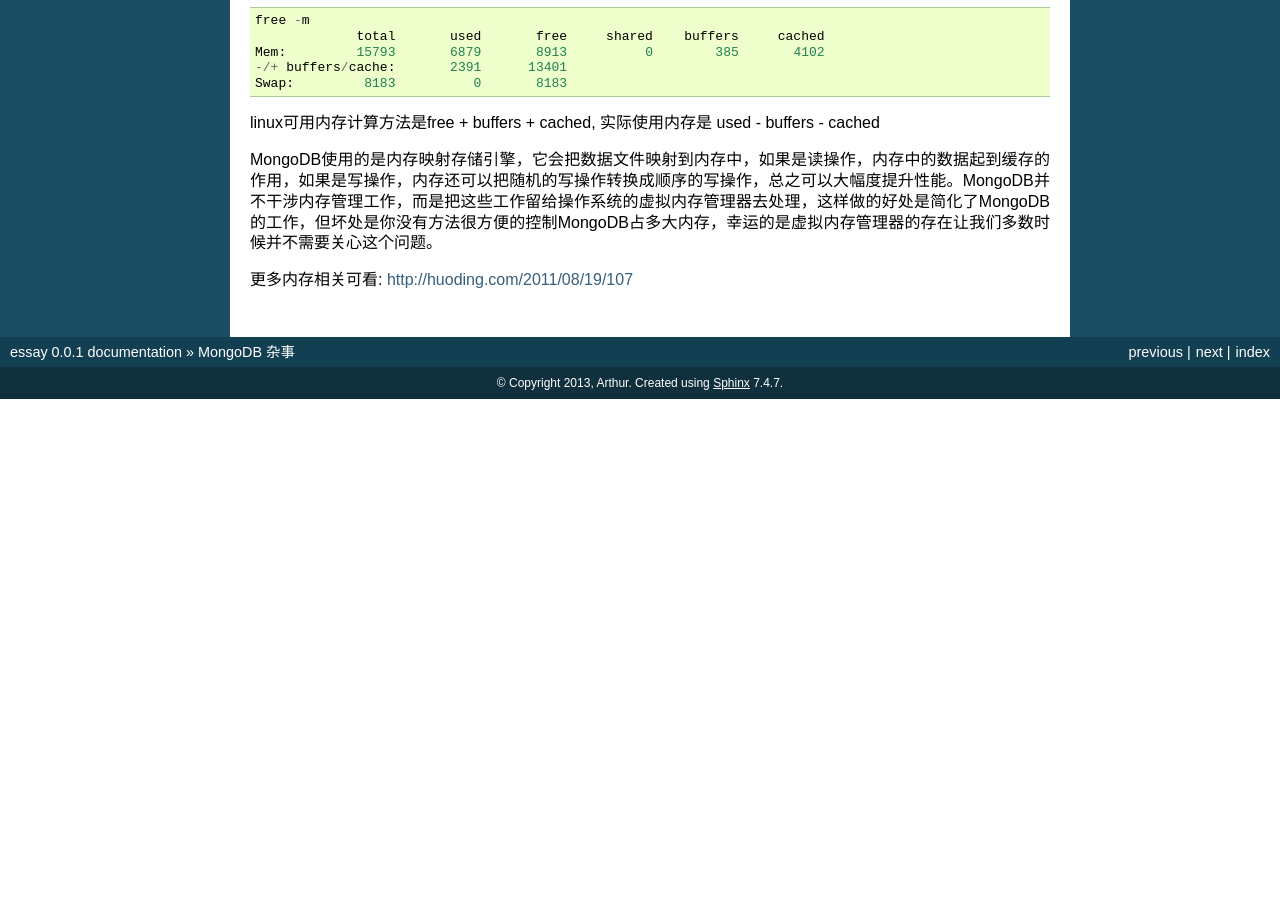
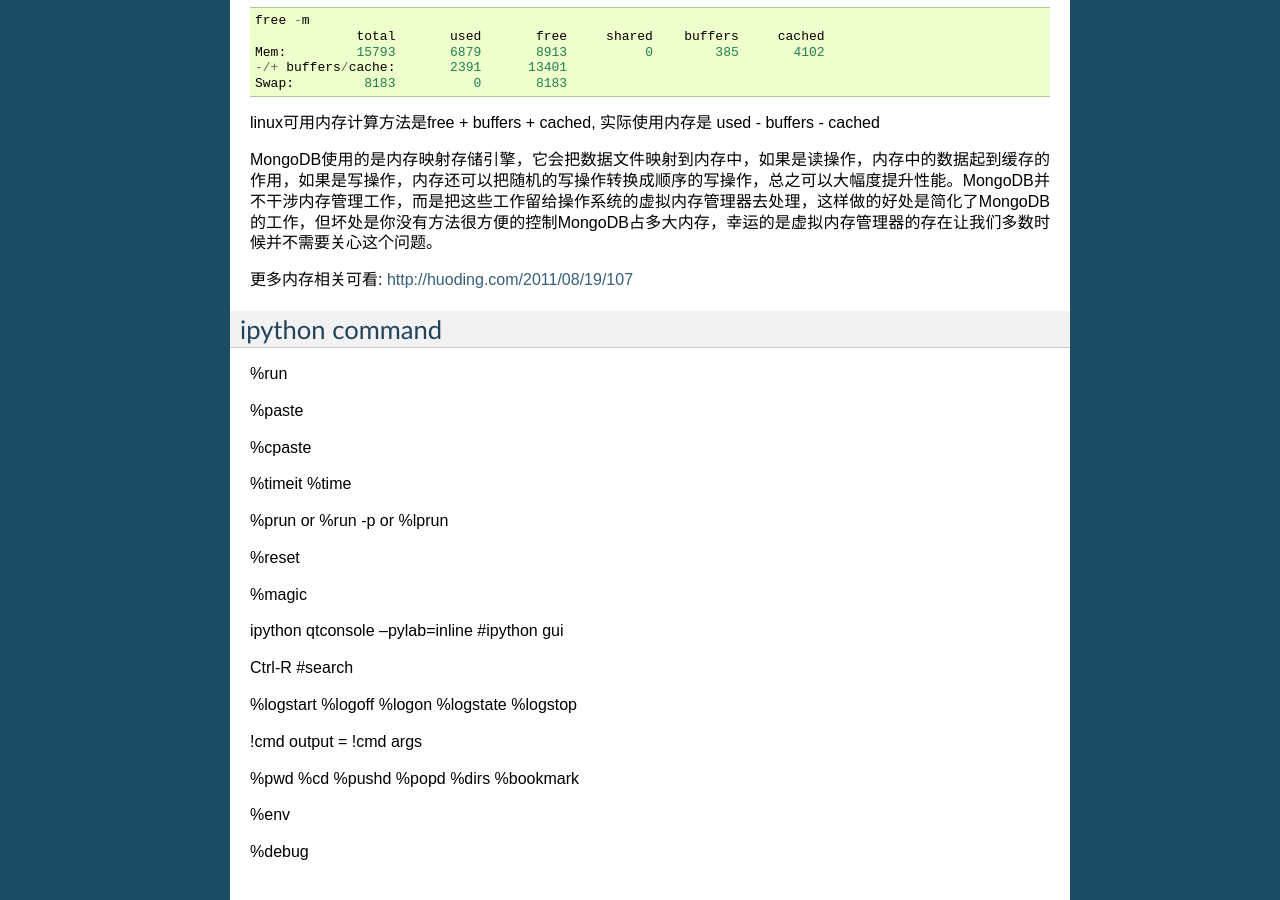
Before and after one commit to largetalk/newdatum, a Sphinx documentation site: the page built from notes/source/201309/mongo.rst, in a window 1280 px wide and 900 px high, scrolled down 2980 px. Built offline with Sphinx 7.4.7, drawn with Linux system fonts in a browser that asks for light colours; formulas are drawn with MathJax 3; before the commit the page ends 3379 px from its top, so only the background shows below that.

Commit message:
add ipython help

```diff
--- a/notes/source/201309/mongo.rst
+++ b/notes/source/201309/mongo.rst
@@ -162,3 +162,34 @@ linux可用内存计算方法是free + buffers + cached, 实际使用内存是 u
 MongoDB使用的是内存映射存储引擎，它会把数据文件映射到内存中，如果是读操作，内存中的数据起到缓存的作用，如果是写操作，内存还可以把随机的写操作转换成顺序的写操作，总之可以大幅度提升性能。MongoDB并不干涉内存管理工作，而是把这些工作留给操作系统的虚拟内存管理器去处理，这样做的好处是简化了MongoDB的工作，但坏处是你没有方法很方便的控制MongoDB占多大内存，幸运的是虚拟内存管理器的存在让我们多数时候并不需要关心这个问题。
 
 更多内存相关可看: http://huoding.com/2011/08/19/107
+
+ipython command
+=====================
+
+%run
+
+%paste
+
+%cpaste
+
+%timeit %time
+
+%prun  or %run -p or %lprun
+
+%reset
+
+%magic
+
+ipython qtconsole --pylab=inline #ipython gui
+
+Ctrl-R #search
+
+%logstart %logoff %logon %logstate %logstop
+
+!cmd  output = !cmd args
+
+%pwd %cd %pushd %popd %dirs %bookmark
+
+%env
+
+%debug
```
